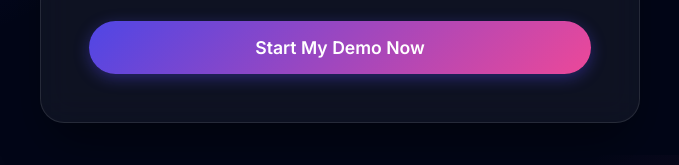
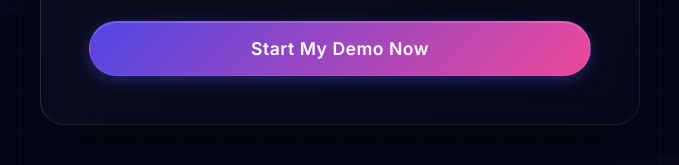
Before and after one commit to moslogix/renix, a website built with Vite: page demo/index.html in a window 1280 px wide. Shown: the part 632-797 px from the top of the page, 300-979 px from the left. Built offline with nearby package versions, Linux system fonts and the light colour scheme.

Commit message:
style: elevate UI with premium modern aesthetics

```diff
--- a/style.css
+++ b/style.css
@@ -26,7 +26,16 @@ body {
   overflow-x: hidden;
   background-image:
     radial-gradient(circle at 15% 50%, rgba(79, 70, 229, 0.15), transparent 25%),
-    radial-gradient(circle at 85% 30%, rgba(236, 72, 153, 0.15), transparent 25%);
+    radial-gradient(circle at 85% 30%, rgba(236, 72, 153, 0.15), transparent 25%),
+    linear-gradient(rgba(255,255,255,0.02) 1px, transparent 1px),
+    linear-gradient(90deg, rgba(255,255,255,0.02) 1px, transparent 1px);
+  background-size: 100% 100%, 100% 100%, 40px 40px, 40px 40px;
+  animation: bgPan 20s infinite alternate ease-in-out;
+}
+
+@keyframes bgPan {
+  0% { background-position: 0% 0%, 100% 100%, 0 0, 0 0; }
+  100% { background-position: 5% 5%, 95% 95%, 0 0, 0 0; }
 }
 
 h1, h2, h3 {
@@ -72,19 +81,24 @@ nav {
 .btn {
   background: linear-gradient(135deg, var(--primary), var(--secondary));
   color: white;
-  padding: 0.75rem 1.5rem;
+  padding: 0.75rem 1.75rem;
   border-radius: 9999px;
   text-decoration: none;
   font-weight: 600;
-  transition: all 0.3s ease;
-  border: none;
+  letter-spacing: 0.5px;
+  transition: all 0.3s cubic-bezier(0.4, 0, 0.2, 1);
+  border: 1px solid rgba(255, 255, 255, 0.1);
   cursor: pointer;
-  box-shadow: 0 4px 15px var(--primary-glow);
+  box-shadow: 0 4px 15px var(--primary-glow), inset 0 1px 0 rgba(255,255,255,0.2);
+  display: inline-flex;
+  align-items: center;
+  justify-content: center;
 }
 
 .btn:hover {
-  transform: translateY(-2px);
-  box-shadow: 0 6px 20px rgba(236, 72, 153, 0.4);
+  transform: translateY(-2px) scale(1.02);
+  box-shadow: 0 8px 25px rgba(236, 72, 153, 0.5), inset 0 1px 0 rgba(255,255,255,0.3);
+  background: linear-gradient(135deg, #5b54fa, #f460a8);
 }
 
 /* Hero Section */
@@ -127,14 +141,34 @@ nav {
 }
 
 .glass-panel {
-  background: var(--glass);
-  backdrop-filter: blur(16px);
-  border: 1px solid var(--glass-border);
+  background: linear-gradient(145deg, rgba(255, 255, 255, 0.05) 0%, rgba(255, 255, 255, 0.01) 100%);
+  backdrop-filter: blur(20px);
+  -webkit-backdrop-filter: blur(20px);
+  border: 1px solid rgba(255, 255, 255, 0.08);
+  border-top: 1px solid rgba(255, 255, 255, 0.15);
+  border-left: 1px solid rgba(255, 255, 255, 0.15);
   border-radius: 24px;
   padding: 3rem;
   max-width: 600px;
   margin: 0 auto;
-  box-shadow: 0 25px 50px -12px rgba(0, 0, 0, 0.5);
+  box-shadow: 0 30px 60px -12px rgba(0, 0, 0, 0.6), inset 0 1px 0 rgba(255,255,255,0.1);
+  position: relative;
+  overflow: hidden;
+}
+
+.glass-panel::before {
+  content: '';
+  position: absolute;
+  top: 0; left: -100%; width: 50%; height: 100%;
+  background: linear-gradient(to right, transparent, rgba(255,255,255,0.05), transparent);
+  transform: skewX(-20deg);
+  animation: shine 8s infinite;
+}
+
+@keyframes shine {
+  0% { left: -100%; }
+  20% { left: 200%; }
+  100% { left: 200%; }
 }
 
 /* Forms */
@@ -255,15 +289,16 @@ nav {
 
 .feature-image-container img {
   width: 100%;
-  border-radius: 16px;
-  box-shadow: 0 20px 40px rgba(0, 0, 0, 0.4), 0 0 0 1px var(--glass-border);
-  transition: transform 0.4s ease, box-shadow 0.4s ease;
+  border-radius: 20px;
+  box-shadow: 0 25px 50px -12px rgba(0, 0, 0, 0.5), 0 0 0 1px rgba(255,255,255,0.05);
+  transition: all 0.5s cubic-bezier(0.4, 0, 0.2, 1);
   background: var(--dark);
+  filter: contrast(1.05) brightness(1.05);
 }
 
 .feature-image-container img:hover {
-  transform: translateY(-8px);
-  box-shadow: 0 30px 60px rgba(79, 70, 229, 0.25), 0 0 0 1px rgba(79, 70, 229, 0.5);
+  transform: translateY(-10px) scale(1.02) perspective(1000px) rotateX(2deg) rotateY(-2deg);
+  box-shadow: 0 40px 80px -20px rgba(79, 70, 229, 0.4), 0 0 0 1px rgba(79, 70, 229, 0.6);
 }
 
 @media (max-width: 768px) {
```
